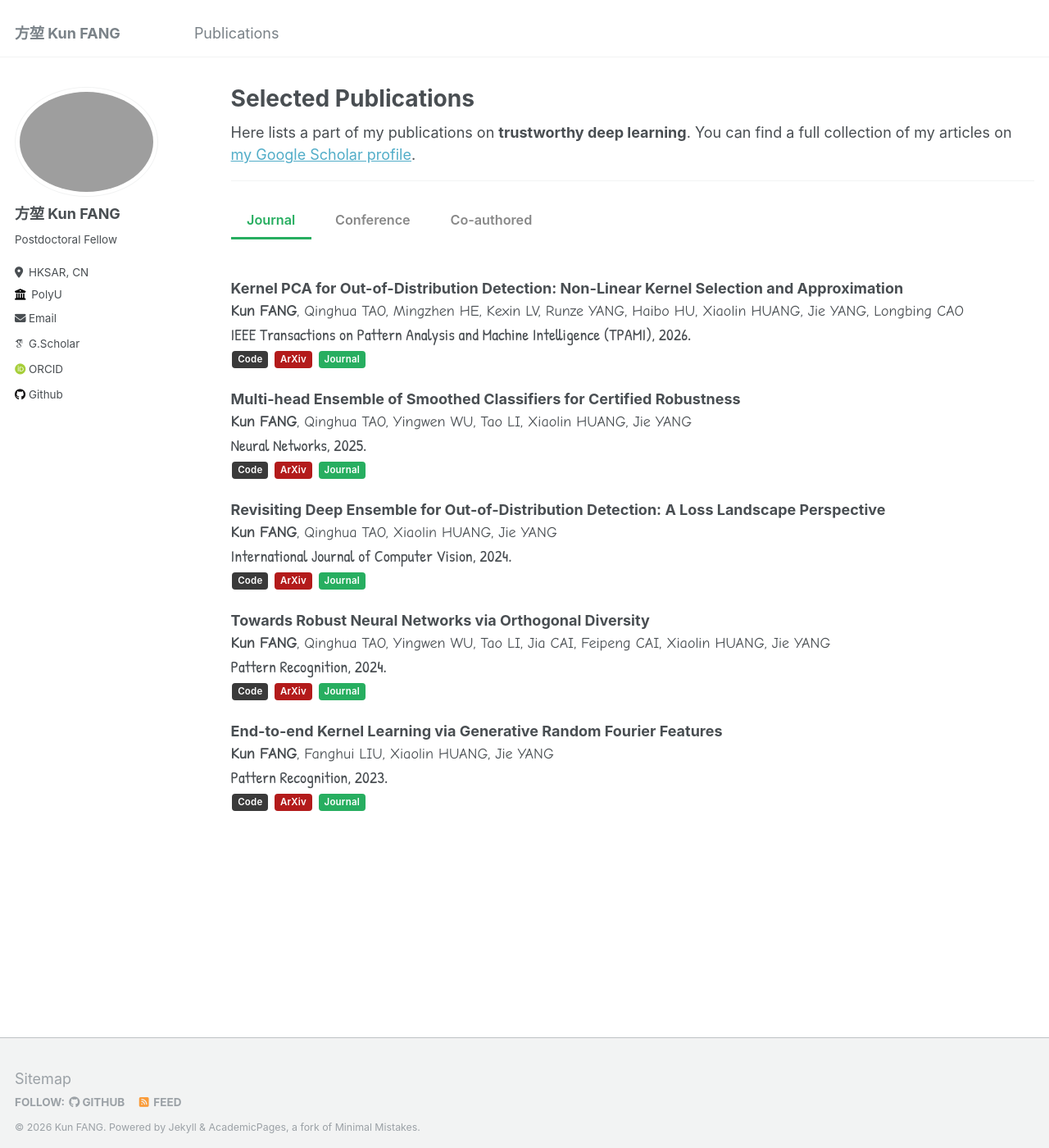
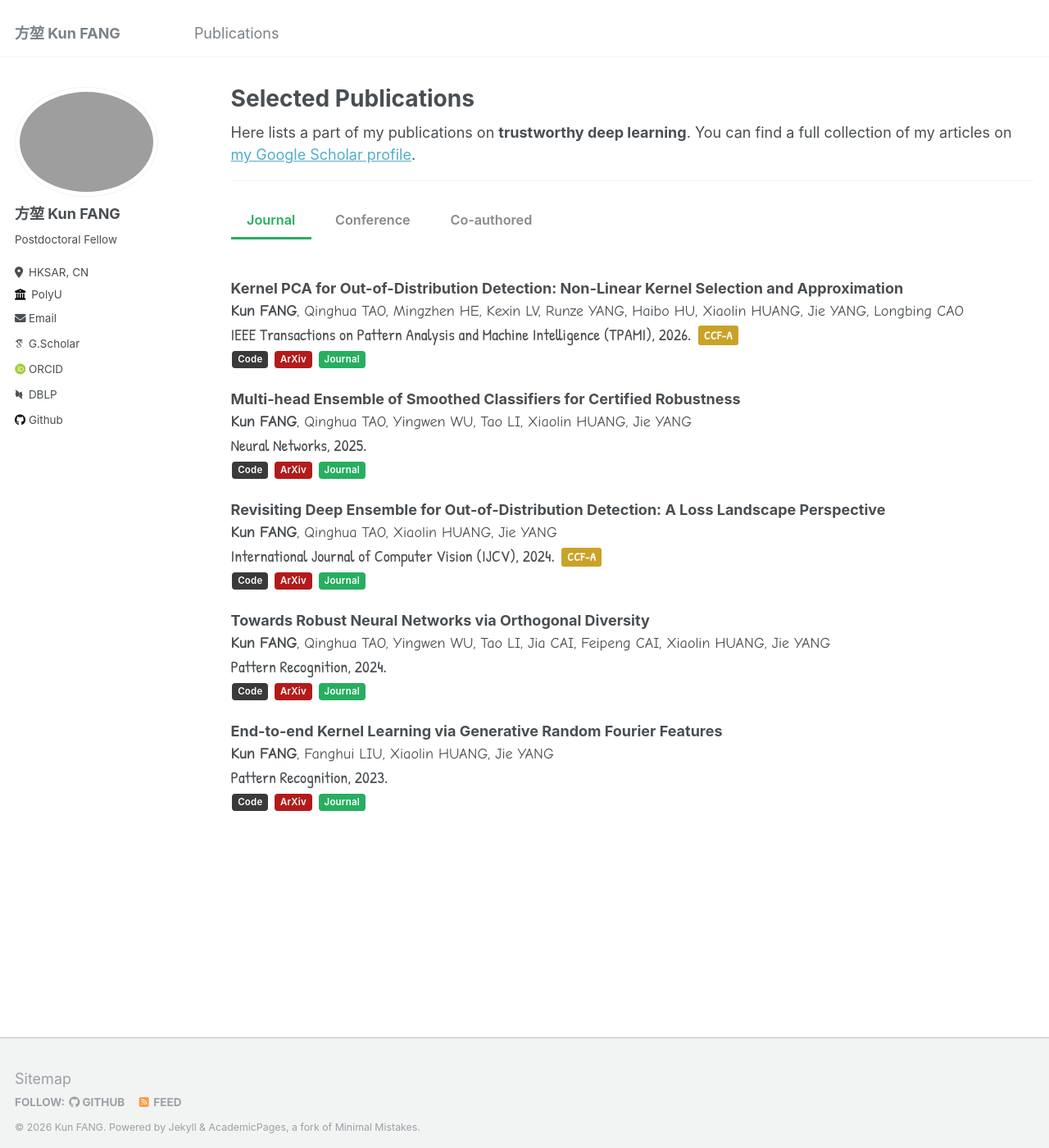
Before and after one commit to fanghenshaometeor/fanghenshaometeor.github.io, a Jekyll site: the page built from _pages/publications.md, in a window 1280 px wide and 1400 px high. Shown: the whole window at 82% size. Built offline with Jekyll 4.4.1, drawn with Linux system fonts in a browser that asks for light colours; some web fonts are replaced.

Commit message:
update-pub

```diff
--- a/_config.yml
+++ b/_config.yml
@@ -39,6 +39,7 @@ author:
   semantic         : # URL
   pubmed           : # "https://www.ncbi.nlm.nih.gov/pubmed/?term=john+snow"
   researchgate     : # URL
+  dblp             : "https://dblp.org/pid/51/5923-4.html"
 
   # Repositories and software development
   bitbucket        : # Username - Update with your username on the site
--- a/_includes/author-profile.html
+++ b/_includes/author-profile.html
@@ -58,6 +58,9 @@
       {% endif %}
       {% if author.researchgate %}
         <li><a href="{{ author.researchgate }}"><i class="fab fa-fw fa-researchgate icon-pad-right" aria-hidden="true"></i>ResearchGate</a></li>
+      {% endif %}
+      {% if author.dblp %}
+        <li><a href="{{ author.dblp }}"><i class="ai ai-dblp icon-pad-right" aria-hidden="true"></i>DBLP</a></li>
       {% endif %}
 
       <!-- Font Awesome icons / Repositories and software development -->
--- a/_includes/base_path
+++ b/_includes/base_path
@@ -1,4 +1,6 @@
-{% if site.url %}
+{% if jekyll.environment == "development" %}
+  {% assign base_path = "" %}
+{% elsif site.url %}
   {% assign base_path = site.url | append: site.baseurl %}
 {% else %}
   {% assign base_path = site.github.url %}
--- a/_pages/publications.md
+++ b/_pages/publications.md
@@ -33,7 +33,7 @@ author_profile: true
 
 **Kernel PCA for Out-of-Distribution Detection: Non-Linear Kernel Selection and Approximation**
 <span style="font-family:Comic Neue; font-size:1em;">**Kun FANG**, Qinghua TAO, Mingzhen HE, Kexin LV, Runze YANG, Haibo HU, Xiaolin HUANG, Jie YANG, Longbing CAO</span>
-<span style="font-family:Patrick Hand; font-size:1.1em;">IEEE Transactions on Pattern Analysis and Machine Intelligence (TPAMI), 2026.</span>
+<span style="font-family:Patrick Hand; font-size:1.1em;">IEEE Transactions on Pattern Analysis and Machine Intelligence (TPAMI), 2026. <span class="ccf-badge">CCF-A</span></span><br>
 <span style="font-size:0.85em;"><a href="https://github.com/fanghenshaometeor/ood-kernel-pca-ext" class="pub-link pub-link--code">Code</a> <a href="https://arxiv.org/abs/2505.15284" class="pub-link pub-link--arxiv">ArXiv</a> <a href="https://doi.org/10.1109/TPAMI.2026.3705778" class="pub-link pub-link--journal">Journal</a></span>
 
 **Multi-head Ensemble of Smoothed Classifiers for Certified Robustness**
@@ -44,7 +44,7 @@ author_profile: true
 
 **Revisiting Deep Ensemble for Out-of-Distribution Detection: A Loss Landscape Perspective**
 <span style="font-family:Comic Neue; font-size:1em;">**Kun FANG**, Qinghua TAO, Xiaolin HUANG, Jie YANG</span>
-<span style="font-family:Patrick Hand; font-size:1.1em;">International Journal of Computer Vision, 2024.</span>
+<span style="font-family:Patrick Hand; font-size:1.1em;">International Journal of Computer Vision (IJCV), 2024. <span class="ccf-badge">CCF-A</span></span><br>
 <span style="font-size:0.85em;"><a href="https://github.com/fanghenshaometeor/ood-mode-ensemble" class="pub-link pub-link--code">Code</a> <a href="https://arxiv.org/abs/2310.14227" class="pub-link pub-link--arxiv">ArXiv</a> <a href="https://doi.org/10.1007/s11263-024-02156-x" class="pub-link pub-link--journal">Journal</a></span>
 
 **Towards Robust Neural Networks via Orthogonal Diversity**
@@ -65,7 +65,7 @@ author_profile: true
 
 **Kernel PCA for Out-of-Distribution Detection**
 <span style="font-family:Comic Neue; font-size:1em;">**Kun FANG**, Qinghua TAO, Kexin LV, Mingzhen HE, Xiaolin HUANG, Jie YANG</span>
-<span style="font-family:Patrick Hand; font-size:1.1em;">Conference on Advances in Neural Information Processing Systems (NeurIPS), 2024.</span>
+<span style="font-family:Patrick Hand; font-size:1.1em;">Conference on Advances in Neural Information Processing Systems (NeurIPS), 2024. <span class="ccf-badge">CCF-A</span></span><br>
 <span style="font-size:0.85em;"><a href="https://github.com/fanghenshaometeor/ood-kernel-pca" class="pub-link pub-link--code">Code</a> <a href="https://arxiv.org/abs/2402.02949" class="pub-link pub-link--arxiv">ArXiv</a> <a href="https://papers.nips.cc/paper_files/paper/2024/hash/f2543511e5f4d4764857f9ad833a977d-Abstract-Conference.html" class="pub-link pub-link--conf">Conference</a></span>
 
   </div>
@@ -74,38 +74,38 @@ author_profile: true
   <div id="content-coauth" class="pub-tab-content" markdown="1">
 
 **DIFT: Protecting Contrastive Learning against Data Poisoning Backdoor Attacks**
-<span style="font-family:Comic Neue; font-size:1em;">Jiang ZHU, Yulin JIN, Qingqing YE, Zhibiao GUO, **Kun FANG**, Ruochen DU, Yingnan ZHAO, Haibo HU</span>
-<span style="font-family:Patrick Hand; font-size:1.1em;">AAAI Conference on Artificial Intelligence (AAAI), 2026.</span>
+<span style="font-family:Comic Neue; font-size:1em;">Jiang ZHU, Yulin JIN, Qingqing YE, Zhibiao GUO, <u><b>Kun FANG</b></u>, Ruochen DU, Yingnan ZHAO, Haibo HU</span><br>
+<span style="font-family:Patrick Hand; font-size:1.1em;">AAAI Conference on Artificial Intelligence (AAAI), 2026. <span class="ccf-badge">CCF-A</span></span><br>
 <span style="font-size:0.85em;"><a href="https://ojs.aaai.org/index.php/AAAI/article/view/37141" class="pub-link pub-link--conf">Conference</a></span>
 
 **Adaptive Distillation on Hard Samples Benefits Consistency for Certified Robustness**
-<span style="font-family:Comic Neue; font-size:1em;">Jiawen LI, **Kun FANG**, Jie YANG</span>
+<span style="font-family:Comic Neue; font-size:1em;">Jiawen LI, <u><b>Kun FANG</b></u>, Jie YANG</span><br>
 <span style="font-family:Patrick Hand; font-size:1.1em;">International Journal of Machine Learning and Cybernetics, 2025.</span>
 <span style="font-size:0.85em;"><a href="https://doi.org/10.1007/s13042-025-02568-2" class="pub-link pub-link--journal">Journal</a></span>
 
 **Boosting Certified Robustness via An Expectation-based Similarity Regularization**
-<span style="font-family:Comic Neue; font-size:1em;">Jiawen LI, **Kun FANG**, Xiaolin HUANG, Jie YANG</span>
+<span style="font-family:Comic Neue; font-size:1em;">Jiawen LI, <u><b>Kun FANG</b></u>, Xiaolin HUANG, Jie YANG</span><br>
 <span style="font-family:Patrick Hand; font-size:1.1em;">Image and Vision Computing, 2024.</span>
 <span style="font-size:0.85em;"><a href="https://doi.org/10.1016/j.imavis.2024.105272" class="pub-link pub-link--journal">Journal</a></span>
 
 **Improving Adversarial Robustness through A Curriculum-guided Reliable Distillation**
-<span style="font-family:Comic Neue; font-size:1em;">Jiawen LI, **Kun FANG**, Xiaolin HUANG, Jie YANG</span>
+<span style="font-family:Comic Neue; font-size:1em;">Jiawen LI, <u><b>Kun FANG</b></u>, Xiaolin HUANG, Jie YANG</span><br>
 <span style="font-family:Patrick Hand; font-size:1.1em;">Computers & Security, 2023.</span>
 <span style="font-size:0.85em;"><a href="https://github.com/kevinlee26/kevin_first" class="pub-link pub-link--code">Code</a> <a href="https://doi.org/10.1016/j.cose.2023.103411" class="pub-link pub-link--journal">Journal</a></span>
 
 **Improving the Adversarial Robustness of Quantized Neural Networks via Exploiting the Feature Diversity**
-<span style="font-family:Comic Neue; font-size:1em;">Tianshu CHU, **Kun FANG**, Jie YANG, Xiaolin HUANG</span>
+<span style="font-family:Comic Neue; font-size:1em;">Tianshu CHU, <u><b>Kun FANG</b></u>, Jie YANG, Xiaolin HUANG</span><br>
 <span style="font-family:Patrick Hand; font-size:1.1em;">Pattern Recognition Letters, 2023.</span>
 <span style="font-size:0.85em;"><a href="https://doi.org/10.1016/j.patrec.2023.10.024" class="pub-link pub-link--journal">Journal</a></span>
 
 **Unifying Gradients to Improve Real-world Robustness for Deep Networks**
-<span style="font-family:Comic Neue; font-size:1em;">Yingwen WU, Sizhe CHEN, **Kun FANG**, Xiaolin HUANG</span>
+<span style="font-family:Comic Neue; font-size:1em;">Yingwen WU, Sizhe CHEN, <u><b>Kun FANG</b></u>, Xiaolin HUANG</span><br>
 <span style="font-family:Patrick Hand; font-size:1.1em;">ACM Transactions on Intelligent Systems and Technology, 2023.</span>
 <span style="font-size:0.85em;"><a href="https://github.com/snowien/UniG-pytorch" class="pub-link pub-link--code">Code</a> <a href="https://arxiv.org/abs/2208.06228" class="pub-link pub-link--arxiv">ArXiv</a> <a href="https://dl.acm.org/doi/10.1145/3617895" class="pub-link pub-link--journal">Journal</a></span>
 
 **Subspace Adversarial Learning**
-<span style="font-family:Comic Neue; font-size:1em;">Tao LI, Yingwen WU, Sizhe CHEN, **Kun FANG**, Xiaolin HUANG</span>
-<span style="font-family:Patrick Hand; font-size:1.1em;">IEEE/CVF Conference on Computer Vision and Pattern Recognition (CVPR), 2022.</span>
+<span style="font-family:Comic Neue; font-size:1em;">Tao LI, Yingwen WU, Sizhe CHEN, <u><b>Kun FANG</b></u>, Xiaolin HUANG</span><br>
+<span style="font-family:Patrick Hand; font-size:1.1em;">IEEE/CVF Conference on Computer Vision and Pattern Recognition (CVPR), 2022. <span class="ccf-badge">CCF-A</span></span><br>
 <span style="font-size:0.85em;"><a href="https://github.com/nblt/sub-at" class="pub-link pub-link--code">Code</a> <a href="https://arxiv.org/abs/2111.12229" class="pub-link pub-link--arxiv">ArXiv</a> <a href="https://openaccess.thecvf.com/content/CVPR2022/html/Li_Subspace_Adversarial_Training_CVPR_2022_paper" class="pub-link pub-link--conf">Conference</a></span>
 
   </div>
--- a/assets/css/custom.css
+++ b/assets/css/custom.css
@@ -73,3 +73,20 @@
 .pub-tab--journals { --tab-accent: #27ae60; }
 .pub-tab--confs    { --tab-accent: #2980b9; }
 .pub-tab--coauth   { --tab-accent: #3a3a3a; }
+
+/* CCF-A badge — gold highlight for top-tier venues */
+.ccf-badge {
+    display: inline-block;
+    padding: 0.1em 0.5em;
+    margin-left: 0.3em;
+    font-size: 0.7em;
+    font-weight: 700;
+    letter-spacing: 0.03em;
+    border-radius: 3px;
+    color: #fff;
+    background: #c9a227;
+    vertical-align: baseline;
+    position: relative;
+    top: -1px;
+    white-space: nowrap;
+}
```
Also changed, not shown: _pages/about.md (+1 -1 lines).
